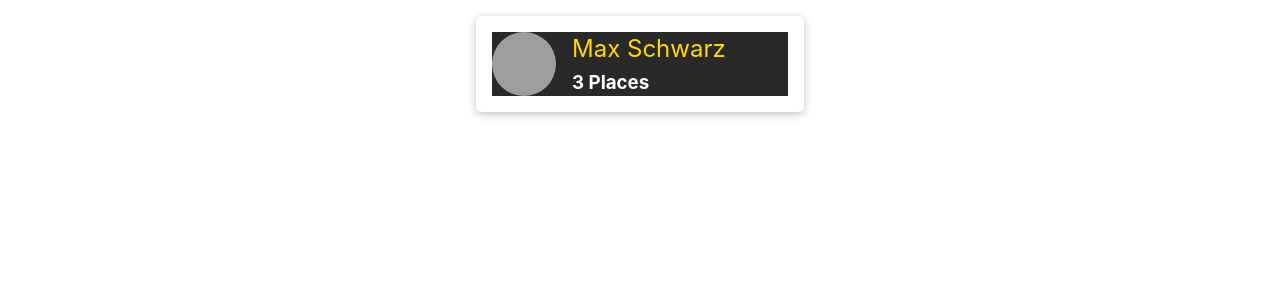
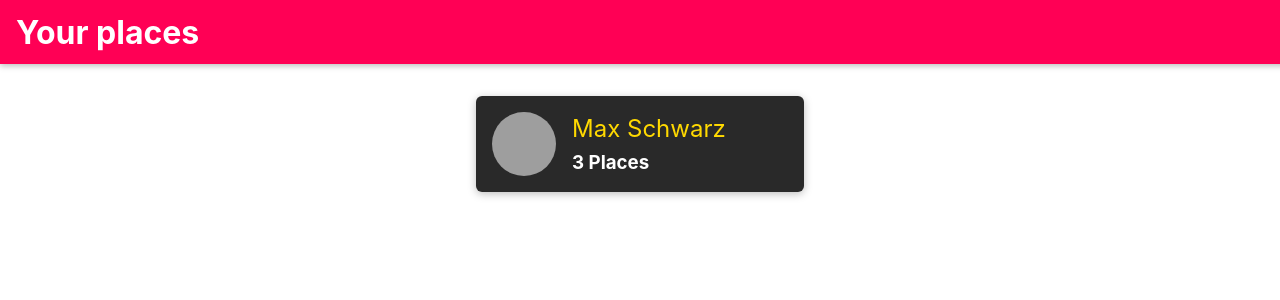
Before and after one commit to mrivk99/social-media-app, a React (Create React App) app in the folder FRONTEND/my-app/: page / in a window 1280 px wide. Shown: the top 300 px of the page. Built offline with nearby package versions, Linux system fonts and the light colour scheme; grey boxes are pictures that could not be loaded.

Commit message:
Adding a Main Header

```diff
--- a/FRONTEND/my-app/src/App.js
+++ b/FRONTEND/my-app/src/App.js
@@ -1,17 +1,21 @@
-import React from 'react';
+import React from "react";
 import {
   BrowserRouter as Router,
   Route,
   Redirect,
-  Switch
-} from 'react-router-dom';
-import Users from './user/pages/Users';
-import NewPlace from './places/pages/NewPlace';
-import './App.css';
+  Switch,
+} from "react-router-dom";
+
+import Users from "./user/pages/Users";
+import NewPlace from "./places/pages/NewPlace";
+import MainNavigation from "./shared/components/Navigation/MainNavigation";
+import "./App.css";
 
 const App = () => {
   return (
     <Router>
+      <main>
+        <MainNavigation />
         <Switch>
           <Route path="/" exact>
             <Users />
@@ -21,6 +25,7 @@ const App = () => {
           </Route>
           <Redirect to="/" />
         </Switch>
+      </main>
     </Router>
   );
 };
--- /dev/null
+++ b/FRONTEND/my-app/src/shared/components/Navigation/MainHeader.css
@@ -0,0 +1,23 @@
+.main-header {
+  width: 100%;
+  height: 4rem;
+  display: flex;
+  align-items: center;
+  position: fixed;
+  top: 0;
+  left: 0;
+  background: #ff0055;
+  box-shadow: 0 2px 6px rgba(0, 0, 0, 0.26);
+  padding: 0 1rem;
+  z-index: 5;
+}
+
+main {
+  margin-top: 5rem;
+}
+
+@media (min-width: 768px) {
+  .main-header {
+    justify-content: space-between;
+  }
+}
--- /dev/null
+++ b/FRONTEND/my-app/src/shared/components/Navigation/MainHeader.js
@@ -0,0 +1,8 @@
+import React from "react";
+
+import './MainHeader.css'
+const MainHeader = props =>{
+    return <header className="main-header">{props.children}</header>
+}
+
+export default MainHeader
--- /dev/null
+++ b/FRONTEND/my-app/src/shared/components/Navigation/MainNavigation.css
@@ -0,0 +1,45 @@
+.main-navigation__menu-btn {
+  width: 3rem;
+  height: 3rem;
+  background: transparent;
+  border: none;
+  display: flex;
+  flex-direction: column;
+  justify-content: space-around;
+  margin-right: 2rem;
+  cursor: pointer;
+}
+
+.main-navigation__menu-btn span {
+  display: block;
+  width: 3rem;
+  height: 2.5px;
+  background: white;
+}
+
+.main-navigation__title {
+  color: white;
+}
+
+.main-navigation__title a {
+  text-decoration: none;
+  color: white;
+}
+
+.main-navigation__header-nav {
+  display: none;
+}
+
+.main-navigation__drawer-nav {
+  height: 100%;
+}
+
+@media (min-width: 768px) {
+  .main-navigation__menu-btn {
+    display: none;
+  }
+
+  .main-navigation__header-nav {
+    display: block;
+  }
+}
--- /dev/null
+++ b/FRONTEND/my-app/src/shared/components/Navigation/MainNavigation.js
@@ -0,0 +1,25 @@
+import React from "react";
+
+import './MainNavigation.css'
+import MainHeader from './MainHeader'
+import { Link } from "react-router-dom";
+const MainNavigation = props => {
+
+    return (
+    <MainHeader>
+        <button className="main-navigation__menu-btn">
+        <span />
+        <span />
+        <span />
+        </button>
+        <h1 className="main-navigation__title">
+           <Link to="/"> Your places</Link>
+        </h1>
+        <nav>
+            ...
+        </nav>
+    </MainHeader>
+    );
+}
+
+export default MainNavigation
--- a/FRONTEND/my-app/src/shared/components/UIElements/Card.css
+++ b/FRONTEND/my-app/src/shared/components/UIElements/Card.css
@@ -3,7 +3,7 @@
   margin: 0;
   box-shadow: 0 2px 8px rgba(0, 0, 0, 0.26);
   border-radius: 6px;
-  padding: 1rem;
+  /* padding: 1rem; */
   overflow: hidden;
   background: white;
 }
--- a/FRONTEND/my-app/src/user/components/UserItem.css
+++ b/FRONTEND/my-app/src/user/components/UserItem.css
@@ -10,7 +10,7 @@
     width: 100%;
     height: 100%;
     text-decoration: none;
-    /* padding: 1rem; */
+    padding: 1rem;
     color: white;
     background: #292929;
   }
--- a/FRONTEND/my-app/src/user/components/UsersList.js
+++ b/FRONTEND/my-app/src/user/components/UsersList.js
@@ -1,13 +1,16 @@
 import React from 'react';
 
 import UserItem from './UserItem';
+import Card from '../../shared/components/UIElements/Card'
 import './UsersList.css';
 
 const UsersList = props => {
   if (props.items.length === 0) {
     return (
-      <div className="center">
+      < div className="center">
+        <Card>
         <h2>No users found.</h2>
+        </Card>
       </div>
     );
   }
```
Also changed, not shown: FRONTEND/my-app/src/shared/components/Navigation/NavLinks.css (added), FRONTEND/my-app/src/shared/components/Navigation/NavLinks.js (added), FRONTEND/my-app/src/shared/components/Navigation/SideDrawer.css (added), FRONTEND/my-app/src/shared/components/Navigation/SideDrawer.js (added), 1 other file (tests, documents, lock files or other folders). Lines whose indentation alone changed are shown as unchanged.
